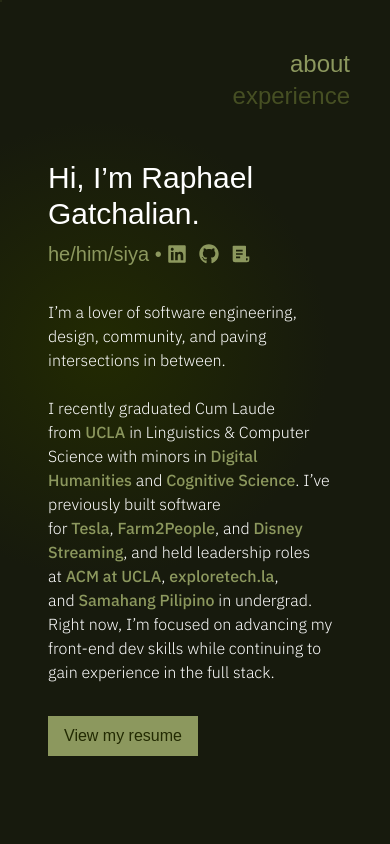
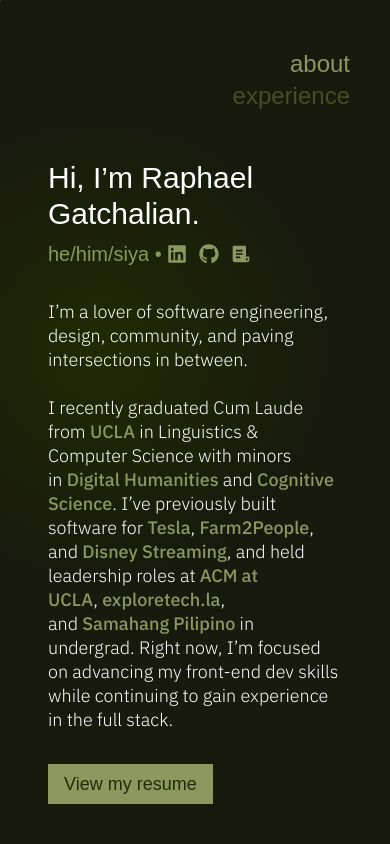
Before and after one commit to raphaeling/raphaeling.github.io, a Next.js app: page / in a window 390 px wide. Shown: the top 844 px of the page. Built offline with nearby package versions, Linux system fonts and the light colour scheme; a web font is replaced by a local one.

Commit message:
Removed body font size changes at different breakpoints

```diff
--- a/src/components/home/Hero.tsx
+++ b/src/components/home/Hero.tsx
@@ -30,7 +30,7 @@ export default function Hero(): JSX.Element {
         </h2>
       </PageHeading>
       <FadeIn order={2}>
-        <div className='font-thin text-base sm:text-lg leading-6'>
+        <div className='font-thin text-lg leading-6'>
           <p>
             I’m a lover of software engineering, design, community, and paving intersections in between.
           </p>
@@ -96,7 +96,9 @@ export default function Hero(): JSX.Element {
             students in tech at ACM at UCLA and hosted dev workshops and panels for high school students from underserved
             areas of Los Angeles at exploretech.la. */}
           </p>
-          <PageButton label='View my resume' href='/assets/resume.pdf' className='bg-light hover:bg-lighter text-white font-display text-darker font-bold py-2 px-4 mt-8' />
+          <FadeIn>
+            <PageButton label='View my resume' href='/assets/resume.pdf' className='bg-light hover:bg-lighter text-white font-display text-darker font-bold py-2 px-4 mt-8' />
+          </FadeIn>
         </div>
       </FadeIn>
     </div>
```
